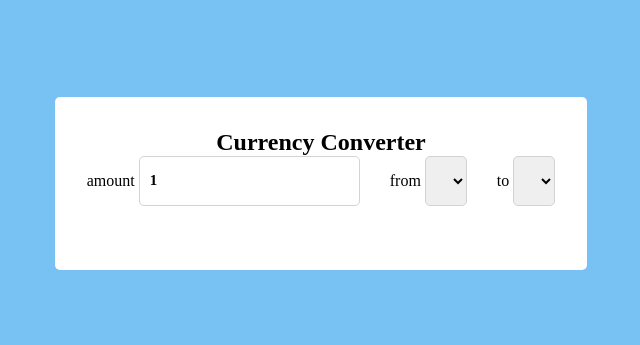
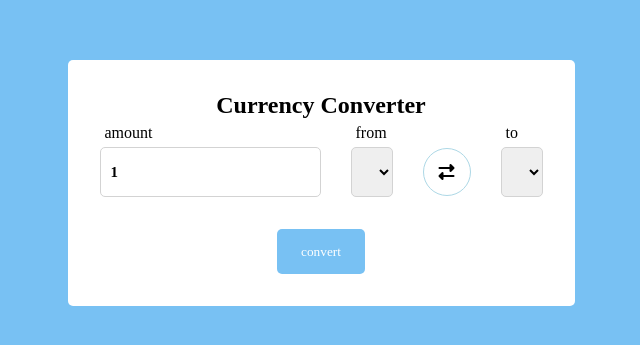
Before and after one commit to salgadoles/currenty_converter, a plain HTML site: page index.html in a window 1280 px wide. Shown: the part 217-562 px from the top of the page, without its empty margins (319-959 px from the left). Drawn offline with Linux system fonts and the light colour scheme.

Commit message:
Adjusting details.

```diff
--- a/index.html
+++ b/index.html
@@ -15,6 +15,7 @@
     <div class="form-group">
       <div class="form-control">
         <label>amount</label>
+        <span id="selectedSymbol"></span>
         <input type="number"min="0" value="1" id="amount">
       </div>
       <div class="form-control">
@@ -22,10 +23,18 @@
         <select name="" id="fromCoutry"></select>
       </div>
       <div class="form-control">
+        <label>&nbsp;</label>
+        <i class="fa-solid fa-right-left"></i>
+      </div>
+      <div class="form-control">
         <label>to</label>
         <select name="" id="toCountry"></select>
       </div>
     </div>
+
+    <div class="form-output">
+      <button>convert</button>
+    </div>
   </div>
 </body>
 </html>
--- a/main.css
+++ b/main.css
@@ -38,3 +38,35 @@ body{
   font-size: 15px;
   font-weight: 600;
 }
+
+input::-webkit-inner-spin-button,
+input::-webkit-outer-spin-button{
+-webkit-appearance: none;
+  margin: 0;
+}
+
+.form-control label {
+  align-items: start;
+  display: flex;
+  padding: 5px;
+  font-weight: 500;
+}
+
+.form-control i {
+border: 1px solid lightblue;
+border-radius: 50%;
+padding: 15px;
+cursor: pointer;
+transform: rotate(0deg);
+transition: 0.3s;
+}
+button{
+  width: 20%;
+  height: 45px;
+  background: #78c1f3;
+  border: none;
+  cursor: pointer;
+  outline: none;
+border-radius: 5px;
+color: #fff;
+}
```
